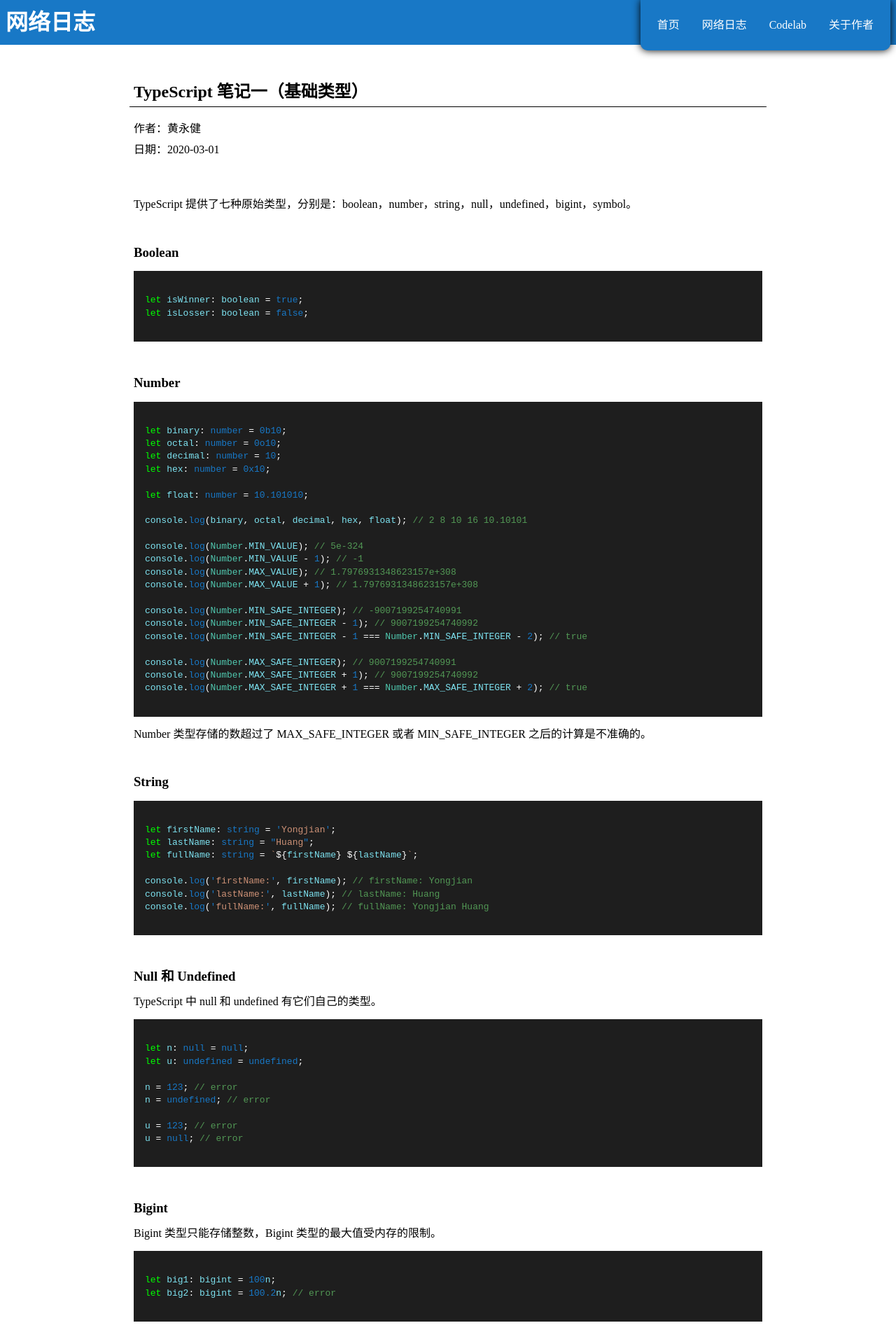
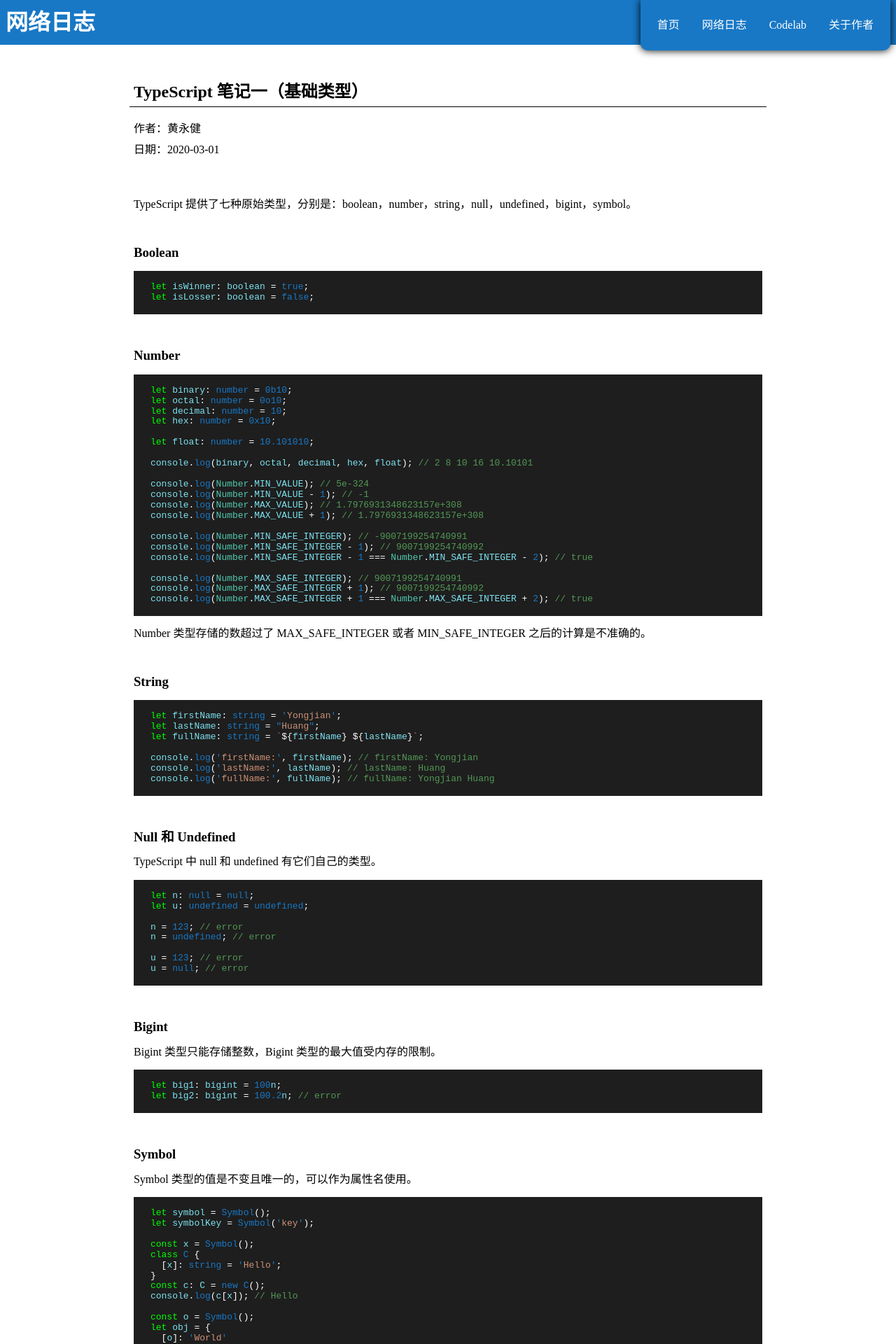
Before and after one commit to codelab2006/codelab2006.github.io, a Jekyll site: the page built from collections/_posts/2020-03-01-typescript_basic_types.md, in a window 1280 px wide. Shown: the top 1920 px of the page at 70% size. Built offline with Jekyll 4.4.1, drawn with Linux system fonts in a browser that asks for light colours.

Commit message:
Update ...

```diff
--- a/_sass/component.scss
+++ b/_sass/component.scss
@@ -11,11 +11,14 @@
     }
   }
   .highlighter-rouge {
-    padding: 16px;
+    padding: 0 8px;
     font-weight: bold;
     background-color: $code-background-color;
     color: $code-color;
     code {
+      display: block;
+      overflow-x: auto;
+      padding: 16px;
       font-size: small;
       font-weight: initial;
       .kd {
```
